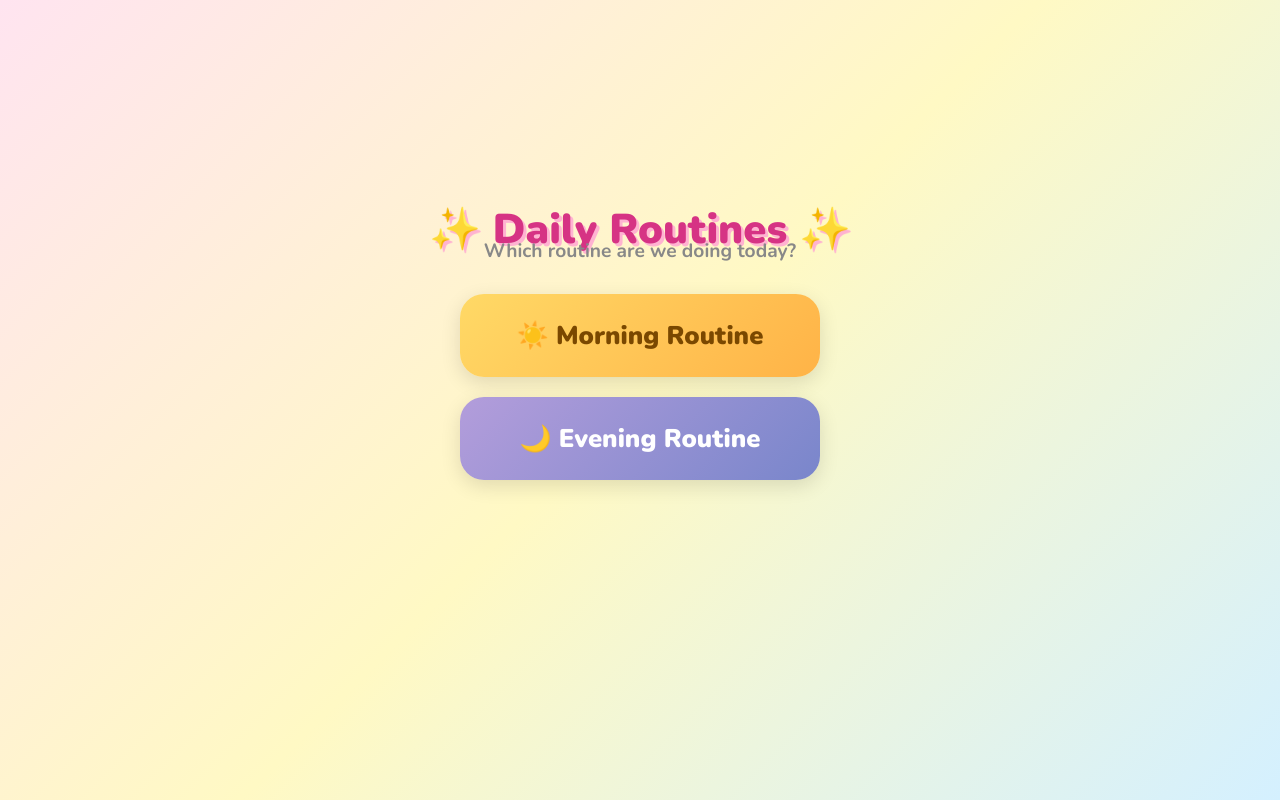
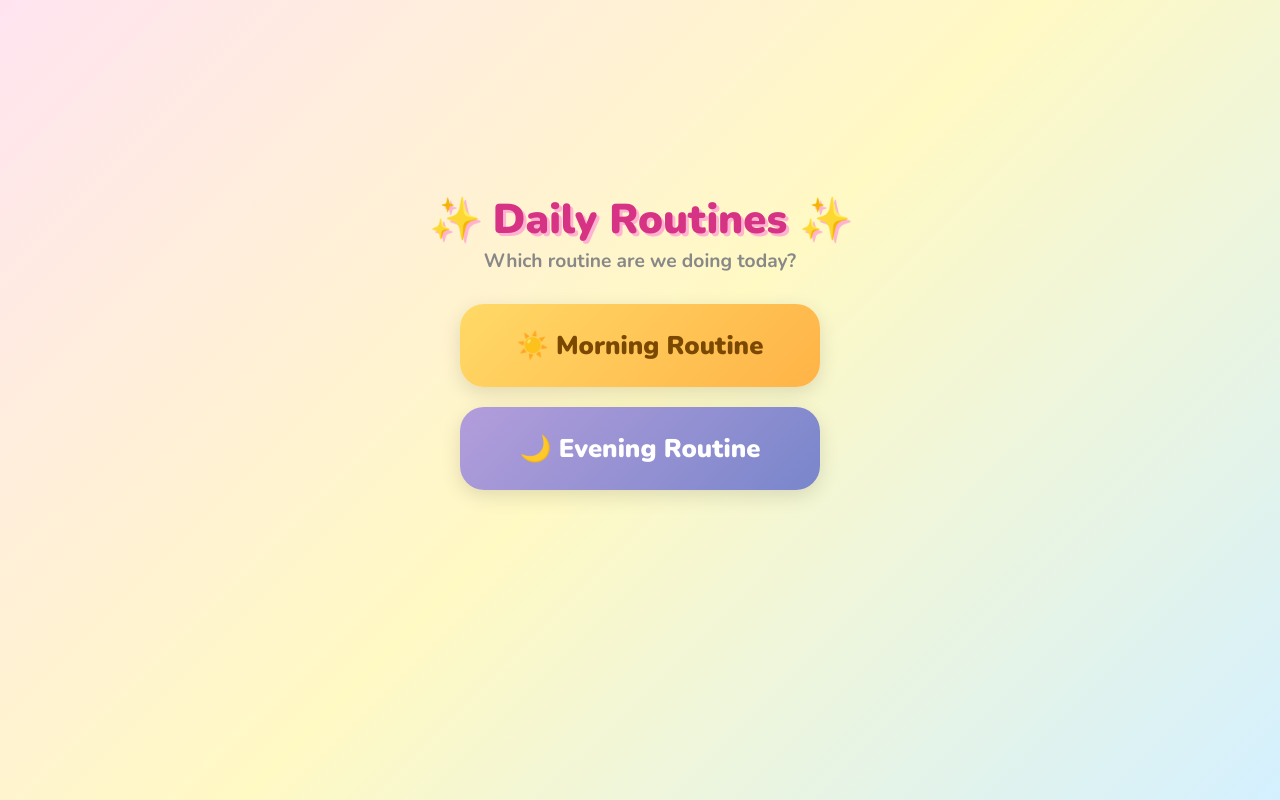
Before and after one commit to joygerhauser/morning-routine, a plain HTML site: page index.html in a window 1280 px wide. Drawn offline with nearby package versions, Linux system fonts and the light colour scheme.

Commit message:
Add spacing between title and subtitle on home screen

```diff
--- a/index.html
+++ b/index.html
@@ -54,7 +54,7 @@
       text-align: center;
       font-size: 1.2em;
       color: #888;
-      margin-top: -20px;
+      margin-top: 0px;
     }
 
     .routine-buttons {
```
